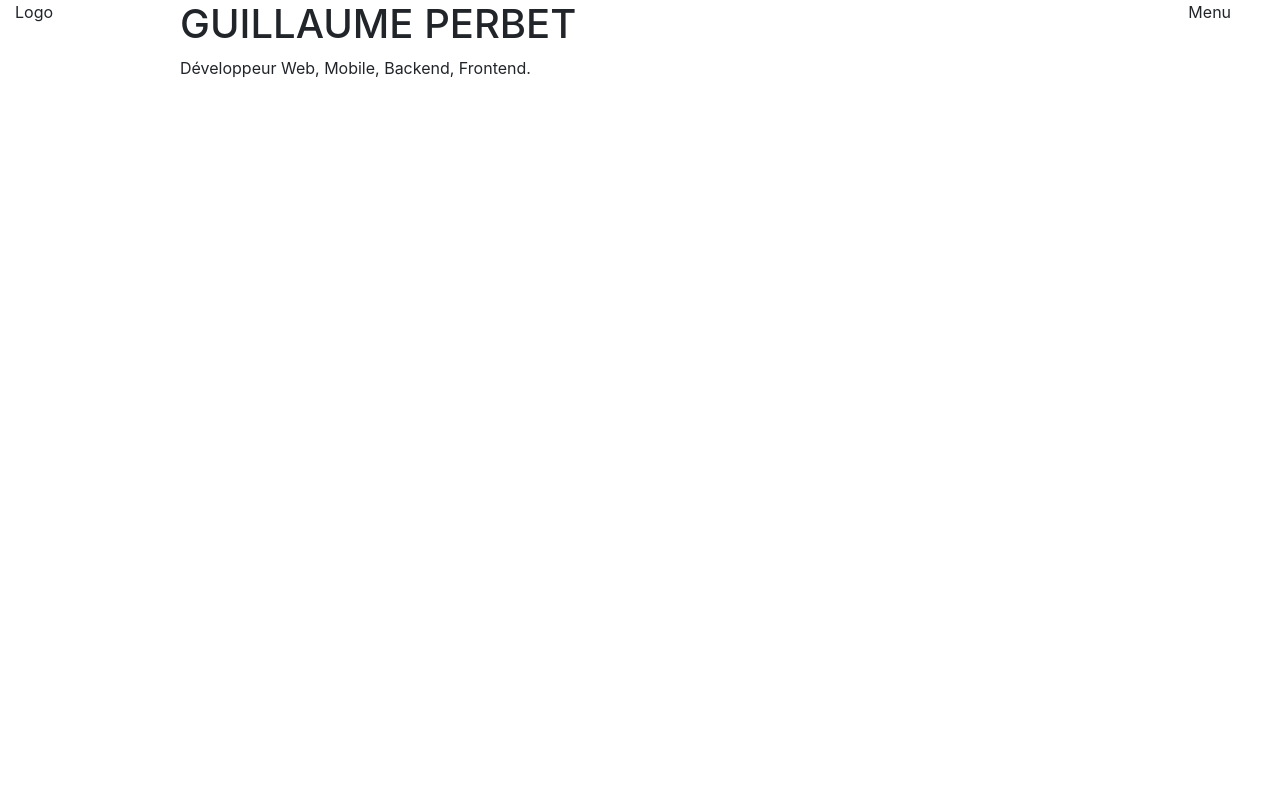
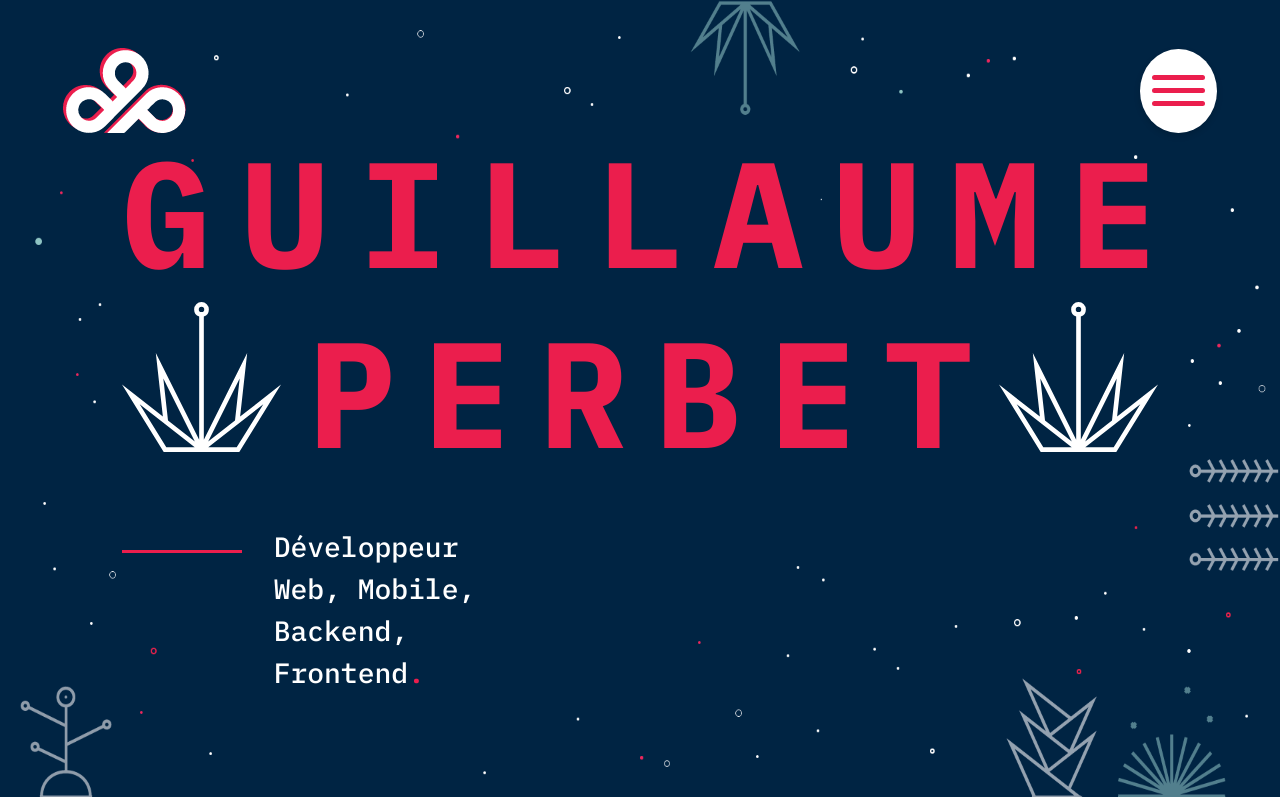
Before and after one commit to GuillaumePerbet/portfolio, a website: page index.html in a window 1280 px wide. Shown: the top 797 px of the page. Drawn offline with nearby package versions, Linux system fonts and the light colour scheme; files that its build step writes are made by us from their sources.

Commit message:
xxl header and home section style

```diff
--- a/index.html
+++ b/index.html
@@ -11,25 +11,58 @@
 <body>
     <header class="container-fluid fixed-top">
         <div class="row justify-content-between">
-            <div class="col-1">Logo</div>
-            <div class="col-1">Menu</div>
+            <div class="col-1">
+                <img src="media/logo.png" alt="lettre g et p arrondies et inclinées avec un effet d'épaisseur" width="123" height="85">
+            </div>
+
+            <div class="col-1 d-flex justify-content-center align-items-center">
+                <span class="d-flex justify-content-center align-items-center">
+                    <svg xmlns="http://www.w3.org/2000/svg" width="53" height="31" viewBox="0 0 53 31">
+                    <g id="Groupe_90" data-name="Groupe 90" transform="translate(-1753 -130)">
+                      <rect id="Rectangle_46" data-name="Rectangle 46" width="53" height="5" rx="2.5" transform="translate(1753 130)" fill="#eb1e4d"/>
+                      <rect id="Rectangle_47" data-name="Rectangle 47" width="53" height="5" rx="2.5" transform="translate(1753 143)" fill="#eb1e4d"/>
+                      <rect id="Rectangle_48" data-name="Rectangle 48" width="53" height="5" rx="2.5" transform="translate(1753 156)" fill="#eb1e4d"/>
+                    </g>
+                    </svg>
+                </span>
+            </div>
         </div>
     </header>
 
     <main>
         <!-- HOME SECTION -->
-        <section id="home" class="container-fluid">
-            <div class="container">
-                <header class="row justify-content-center">
-                    <div class="col-10">
-                        <h1>GUILLAUME <span>PERBET</span></h1>
-                    </div>
-                </header>
+        <section id="home" class="container-fluid d-flex flex-column justify-content-center">
+            <header class="row justify-content-center">
+                <h1 class="col-10">
+                    <span class="row">
+                        <span class="col d-flex justify-content-between">
+                            <span>G</span>
+                            <span>U</span>
+                            <span>I</span>
+                            <span>L</span>
+                            <span>L</span>
+                            <span>A</span>
+                            <span>U</span>
+                            <span>M</span>
+                            <span>E</span>
+                        </span>
+                    </span>
+                    <span class="row">
+                        <span class="col d-flex justify-content-between">
+                            <span>P</span>
+                            <span>E</span>
+                            <span>R</span>
+                            <span>B</span>
+                            <span>E</span>
+                            <span>T</span>
+                        </span>
+                    </span>
+                </h1>
+            </header>
 
-                <div class="row">
-                    <div class="col-6 offset-1">
-                        <p>Développeur Web, Mobile, Backend, Frontend<span>.</span></p>
-                    </div>
+            <div class="row">
+                <div class="col-4 offset-1">
+                    <p class="d-flex"><span>Développeur Web, Mobile, Backend, Frontend<span class="red">.</span></span></p>
                 </div>
             </div>
         </section>
@@ -176,8 +209,8 @@
                 </div>
             </form>
 
-            <footer class="container-fluid position-absolute">
-                <div class="row justify-content-between">
+            <footer class="container-fluid">
+                <div class="row justify-content-between position-absolute">
                     <div class="col-3">
                         <p>Github</p>
                         <p>LinkedIn</p>
--- a/style.scss
+++ b/style.scss
@@ -47,44 +47,83 @@ $colors : (
 	color: map-get($colors, $color);
 }
 
+.red{
+	@include color('red');
+}
+
 @mixin background($color){
 	background-color: map-get($colors, $color);
 }
 
-//GENERAL RESET__________________________________________________
-// body{
-//     margin: 0;
-// }
+//GENERAL______________________________________
+body{
+	font-family: 'IBM-Bold', sans-serif;
+	@include color('white');
+}
 
-// h1, h2, h3, h4, h5, h6{
-//     font-weight: normal;
-// 	margin: 0;
-// }
-
-// p{
-//     margin: 0;
-// }
-
-// a{
-// 	text-decoration: none;
-// 	color: inherit;
-// }
-
-// address{
-//     font-style: normal;
-// }
-
-// input{
-//     color: inherit;
-// }
-
-// button{
-//     color: inherit;
-//     background: none;
-// 	border: none;
-// }
-
-//SECTION______________________________________
 main>section{
 	min-height: 100vh;
 }
+
+//HEADER
+body>header{
+	>div>div{
+		margin-top: 3rem;
+
+		&:first-of-type{
+			margin-left: 3rem;
+		}
+
+		&:last-of-type{
+			margin-right: 3rem;
+
+			span{
+				@include background('white');
+				height: 5.25rem;
+				width: 5.25rem;
+				border-radius: 100%;
+				box-shadow: 0 3px 6px rgba(0,0,0,0.15);
+			}
+		}
+	}
+}
+
+//HOME SECTION
+#home{
+	background-image: url("media/home-bck.png");
+	background-size: 100% 100%;
+
+	h1{
+		@include size(150);
+		@include color('red');
+
+		>span:last-of-type>span{
+
+			&::before, &::after{
+				content: url("media/comet.svg");
+			}
+		}
+	}
+
+	p{
+		font-family: 'IBM-Medium', sans-serif;
+		@include size(28);
+		position: relative;
+		top: 2rem;
+
+		&::before{
+			content: "";
+			display: inline-block;
+			width: 7.5rem;
+			height: 0.15rem;
+			flex-shrink: 0;
+			margin-top: 1.5rem;
+			margin-right: 2rem;
+			@include background('red');
+		}
+
+		>span{
+			display: inline;
+		}
+	}
+}
```
Also changed, not shown: media/comet.svg (added), media/home-bck.png (added), media/logo.png (added).
